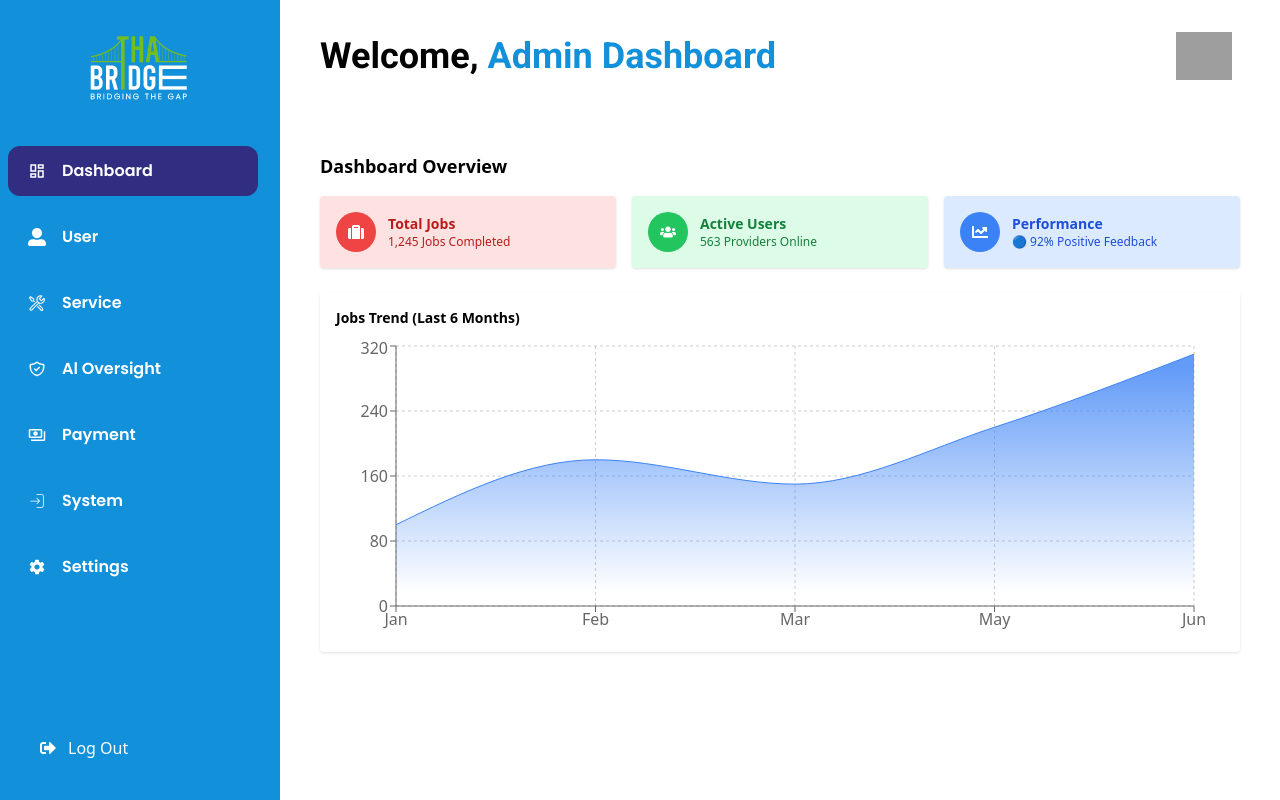
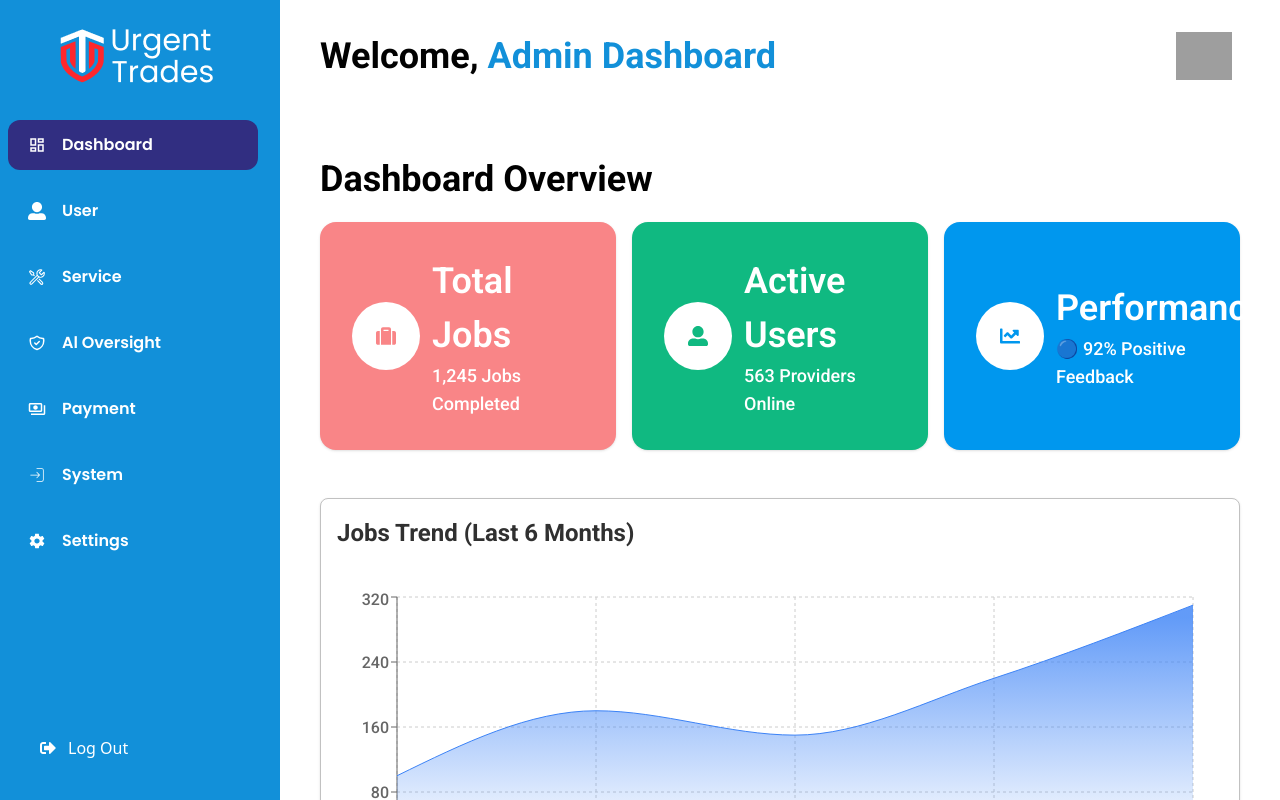
Before and after one commit to Oishee90/melikoz-dashboard, a React (Vite) app: page / in a window 1280 px wide. Built offline with nearby package versions, Linux system fonts and the light colour scheme; grey boxes are pictures that could not be loaded.

Commit message:
update code

```diff
--- a/src/Components/Dashboard/AdminLayout/AI.jsx
+++ b/src/Components/Dashboard/AdminLayout/AI.jsx
@@ -55,23 +55,6 @@ const AI = () => {
   const indexOfFirst = indexOfLast - itemsPerPage;
   const currentItems = filteredFeedback.slice(indexOfFirst, indexOfLast);
   const totalPages = Math.ceil(filteredFeedback.length / itemsPerPage);
-
-  const handleDelete = (id) => {
-    Swal.fire({
-      title: "Are you sure?",
-      text: "This feedback will be deleted!",
-      icon: "warning",
-      showCancelButton: true,
-      confirmButtonColor: "#d33",
-      cancelButtonColor: "#3085d6",
-      confirmButtonText: "Yes, delete it!",
-    }).then((result) => {
-      if (result.isConfirmed) {
-        setFeedback(feedback.filter((f) => f.id !== id));
-        Swal.fire("Deleted!", "Feedback has been removed.", "success");
-      }
-    });
-  };
 
   return (
     <div className="container p-6 mx-auto">
--- a/src/Components/Dashboard/AdminLayout/AdminDashboard.jsx
+++ b/src/Components/Dashboard/AdminLayout/AdminDashboard.jsx
@@ -8,7 +8,7 @@ import {
   ResponsiveContainer,
   Line,
 } from "recharts";
-import { FaSuitcase, FaUsers, FaChartLine } from "react-icons/fa";
+import { FaSuitcase, FaUserAlt, FaChartLine } from "react-icons/fa";
 
 const data = [
   { month: "Jan", jobs: 100 },
@@ -18,60 +18,74 @@ const data = [
   { month: "Jun", jobs: 310 },
 ];
 const AdminDashboard = () => {
-
-
   return (
-    <div className="container p-6 mx-auto">
-      <h2 className="mb-4 text-lg font-semibold">Dashboard Overview</h2>
+    <div className="container p-6 mx-auto roboto">
+      <h2 className="mb-4 text-[36px] font-bold">Dashboard Overview</h2>
 
       {/* Top Cards */}
       <div className="grid grid-cols-1 gap-4 mb-6 sm:grid-cols-3">
         {/* Total Jobs */}
-        <div className="flex items-center justify-between p-4 text-red-700 bg-red-100 rounded shadow">
+        <div className="flex items-center justify-between p-8 text-white rounded-2xl  shadow bg-[#F98587]">
           <div className="flex items-center gap-3">
-            <div className="p-3 text-white bg-red-500 rounded-full">
-              <FaSuitcase />
+            <div className="p-6 bg-white rounded-full text-[#F98587]">
+              <FaSuitcase className="text-xl" />
             </div>
             <div>
-              <p className="text-sm font-semibold">Total Jobs</p>
-              <p className="text-xs">1,245 Jobs Completed</p>
+              <p className="text-white roboto font-semibold text-[36px]">
+                Total Jobs
+              </p>
+              <p className="text-lg font-medium text-white roboto">
+                1,245 Jobs Completed
+              </p>
             </div>
           </div>
         </div>
 
         {/* Active Users */}
-        <div className="flex items-center justify-between p-4 text-green-700 bg-green-100 rounded shadow">
+        <div className="flex items-center justify-between p-8 text-white rounded-2xl  shadow bg-[#10B981]">
           <div className="flex items-center gap-3">
-            <div className="p-3 text-white bg-green-500 rounded-full">
-              <FaUsers />
+            <div className="p-6 bg-white rounded-full text-[#10B981]">
+              <FaUserAlt className="text-xl" />
             </div>
             <div>
-              <p className="text-sm font-semibold">Active Users</p>
-              <p className="text-xs">563 Providers Online</p>
+              <p className="text-white roboto font-semibold text-[36px]">
+                Active Users
+              </p>
+              <p className="text-lg font-medium text-white roboto">
+                563 Providers Online
+              </p>
             </div>
           </div>
         </div>
 
         {/* Performance */}
-        <div className="flex items-center justify-between p-4 text-blue-700 bg-blue-100 rounded shadow">
+        <div className="flex items-center justify-between p-8 text-white rounded-2xl  shadow bg-[#0097EE]">
           <div className="flex items-center gap-3">
-            <div className="p-3 text-white bg-blue-500 rounded-full">
-              <FaChartLine />
+            <div className="p-6 bg-white rounded-full text-[#0097EE]">
+              <FaChartLine className="text-xl" />
             </div>
             <div>
-              <p className="text-sm font-semibold">Performance</p>
-              <p className="text-xs">🔵 92% Positive Feedback</p>
+              <p className="text-white roboto font-semibold text-[36px]">
+                Performance
+              </p>
+              <p className="text-lg font-medium text-white roboto">
+                🔵 92% Positive Feedback
+              </p>
             </div>
           </div>
         </div>
       </div>
 
       {/* Chart Section */}
-      <div className="p-4 bg-white rounded shadow">
-        <h3 className="mb-2 text-sm font-semibold">
+      <div className="p-4 mt-12 bg-white shadow border border-[#C1C1C1] rounded-lg">
+        <h3 className="mb-2 text-[#303030] font-bold roboto text-[24px]">
           Jobs Trend (Last 6 Months)
         </h3>
-        <ResponsiveContainer width="100%" height={300}>
+        <ResponsiveContainer
+          className="font-medium roboto text-[#303030] mt-9"
+          width="100%"
+          height={300}
+        >
           <AreaChart
             data={data}
             margin={{ top: 10, right: 30, left: 0, bottom: 0 }}
--- a/src/Components/Dashboard/AdminLayout/Services.jsx
+++ b/src/Components/Dashboard/AdminLayout/Services.jsx
@@ -1,5 +1,5 @@
 import React, { useState } from "react";
-import Swal from "sweetalert2";
+
 import { FaSearch } from "react-icons/fa";
 
 // Updated Service Data
@@ -65,23 +65,6 @@ const Services = () => {
   const indexOfFirst = indexOfLast - servicesPerPage;
   const currentServices = filteredServices.slice(indexOfFirst, indexOfLast);
   const totalPages = Math.ceil(filteredServices.length / servicesPerPage);
-
-  const handleDelete = (id) => {
-    Swal.fire({
-      title: "Are you sure?",
-      text: "This service record will be deleted!",
-      icon: "warning",
-      showCancelButton: true,
-      confirmButtonColor: "#d33",
-      cancelButtonColor: "#3085d6",
-      confirmButtonText: "Yes, delete it!",
-    }).then((result) => {
-      if (result.isConfirmed) {
-        setServices(services.filter((s) => s.id !== id));
-        Swal.fire("Deleted!", "Service has been removed.", "success");
-      }
-    });
-  };
 
   return (
     <div className="container p-6 mx-auto">
--- a/src/Components/Dashboard/AdminLayout/User.jsx
+++ b/src/Components/Dashboard/AdminLayout/User.jsx
@@ -2,7 +2,7 @@ import React from "react";
 import { useState } from "react";
 import Swal from "sweetalert2";
 import { FaSearch } from "react-icons/fa";
-
+import { FaUserAlt } from "react-icons/fa";
 // Fake Data
 const fakeUsers = [
   {
--- a/src/Components/Dashboard/Sidebar/AdminSidebar.jsx
+++ b/src/Components/Dashboard/Sidebar/AdminSidebar.jsx
@@ -9,7 +9,7 @@ import { useEffect, useRef, useState } from "react";
 import { MdOutlineDashboard } from "react-icons/md";
 import { HiOutlineShieldCheck } from "react-icons/hi";
 import { MdOutlinePayments } from "react-icons/md";
-import logo from "../../../assets/dashboard-logo.png";
+import logo from "../../../assets/melikozlogo.png";
 import { CiLogin } from "react-icons/ci";
 import { IoMdSettings } from "react-icons/io";
 const AdminSidebar = () => {
```
Also changed, not shown: src/assets/logo.png (deleted), src/assets/melikozlogo.png (added).
